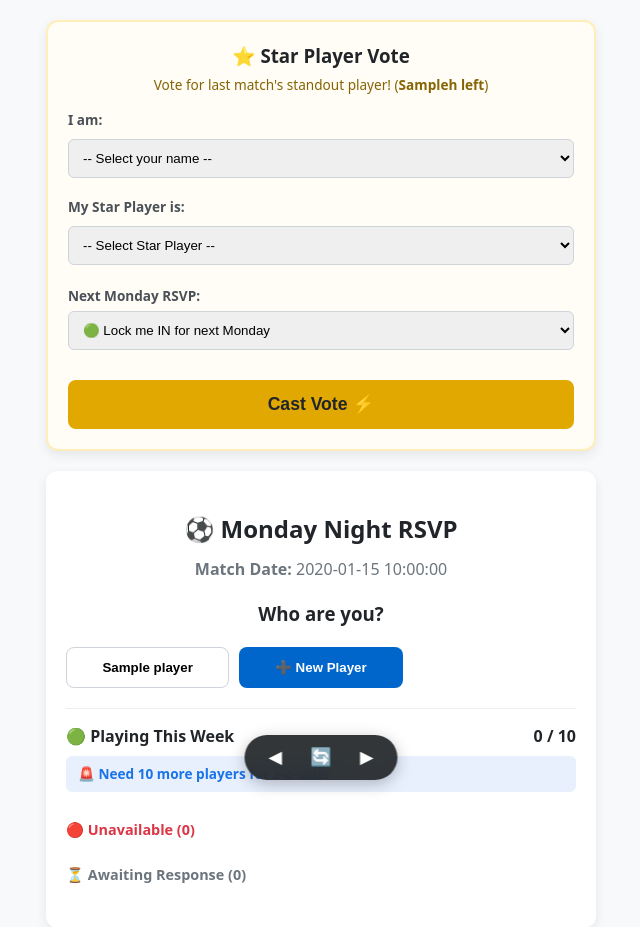
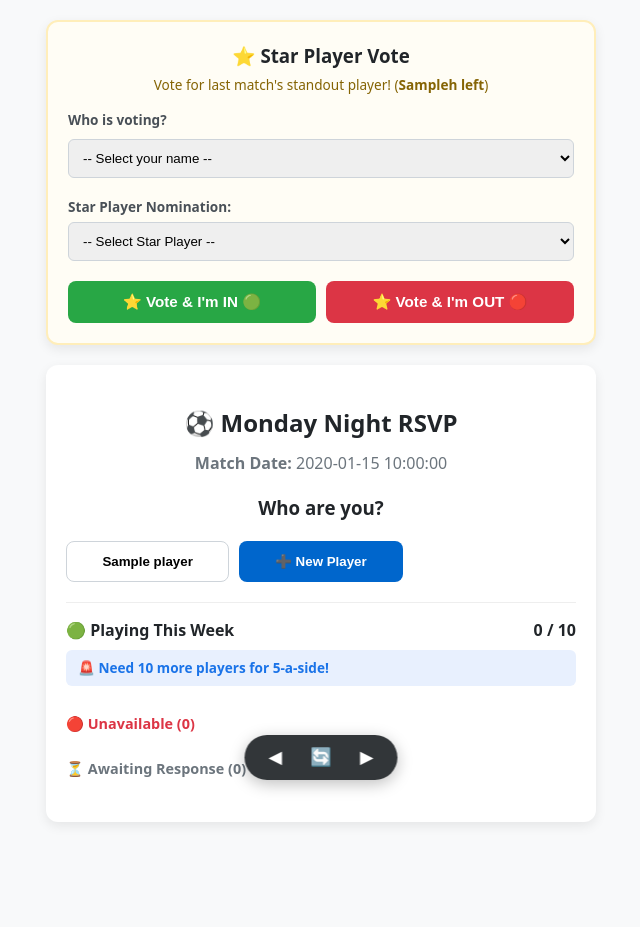
Before and after one commit to SethSinghJenningsKSCLOUD/5aSide-Manager, a Flask app: template templates/rsvp.html in a window 1280 px wide. Shown: the top 927 px of the page, without its empty margins (319-959 px from the left). After the commit the page ends 824 px from the top, so only its background shows below. Run offline with Flask 3, Linux system fonts and the light colour scheme; the template is opened without the code that fills it: most values are stand-ins (such as "Sample title", 1, 10 or a date in 2020).

Commit message:
Add dual-action MVP vote and RSVP buttons

```diff
--- a/app.py
+++ b/app.py
@@ -833,13 +833,19 @@ def vote_mvp():
     next_week_status = request.form.get("next_week_status")
 
     if not match_id or not voter_id or not voted_for_id:
-        flash("⚠️ Please select both your name and your Star Player vote.")
+        flash("⚠️ Please select your name and your Star Player nominee.")
         return redirect(url_for("rsvp_page"))
 
     if str(voter_id) == str(voted_for_id):
         flash("You cannot vote for yourself! 😉")
         return redirect(url_for("rsvp_page"))
 
+    # Strictly require attendance for next week
+    if next_week_status not in ["IN", "OUT"]:
+        flash("⚠️ Please let us know if you are IN or OUT for next week before voting!")
+        return redirect(url_for("rsvp_page"))
+
+    # 1. Record the vote
     try:
         supabase.table("mvp_votes").upsert(
             {
@@ -854,23 +860,21 @@ def vote_mvp():
         flash(f"Vote could not be saved: {e}")
         return redirect(url_for("rsvp_page"))
 
-    if next_week_status in ["IN", "OUT"]:
-        upcoming_date = get_upcoming_monday()
-        try:
-            supabase.table("availability").upsert(
-                {
-                    "player_id": str(voter_id),
-                    "match_date": str(upcoming_date),
-                    "status": next_week_status,
-                    "updated_at": datetime.now().isoformat(),
-                },
-                on_conflict="player_id,match_date",
-            ).execute()
-            flash("⭐ Vote cast & you're locked in for next week! ⚽")
-        except Exception as e:
-            print(f"Error saving RSVP: {e}")
-            flash("Vote recorded! ⭐")
-    else:
+    # 2. Lock in next week's RSVP
+    upcoming_date = get_upcoming_monday()
+    try:
+        supabase.table("availability").upsert(
+            {
+                "player_id": str(voter_id),
+                "match_date": str(upcoming_date),
+                "status": next_week_status,
+                "updated_at": datetime.now().isoformat(),
+            },
+            on_conflict="player_id,match_date",
+        ).execute()
+        flash(f"⭐ Vote cast & you're locked in as {next_week_status} for next Monday! ⚽")
+    except Exception as e:
+        print(f"Error saving RSVP: {e}")
         flash("Vote recorded! ⭐")
 
     return redirect(url_for("rsvp_page"))
--- a/templates/rsvp.html
+++ b/templates/rsvp.html
@@ -107,13 +107,14 @@
         <p style="margin: 0 0 12px 0; font-size: 0.85rem; color: #856404;">
             Vote for last match's standout player! (<strong>{{ poll_hours_left }}h left</strong>)
         </p>
+
         <form action="/vote-mvp" method="POST" id="mvp-poll-form">
             <input type="hidden" name="match_id" value="{{ active_poll_match.id }}">
             <input type="hidden" name="voter_id" id="poll-voter-id">
 
-            <!-- Fallback voter dropdown if not recognized yet -->
+            <!-- Fallback if phone hasn't remembered player yet -->
             <div id="voter-select-wrapper" style="text-align: left; margin-bottom: 8px;">
-                <label style="font-size: 0.85rem; font-weight: bold; color: #495057;">I am:</label>
+                <label style="font-size: 0.85rem; font-weight: bold; color: #495057;">Who is voting?</label>
                 <select id="poll-voter-select" onchange="onPollVoterChange(this.value)">
                     <option value="" disabled selected>-- Select your name --</option>
                     {% for p in players %}
@@ -122,14 +123,15 @@
                 </select>
             </div>
 
-            <!-- Recognized voter badge -->
+            <!-- Recognized voter banner -->
             <div id="voter-recognized-msg" style="display: none; font-size: 0.95rem; font-weight: bold; color: #495057; margin-bottom: 10px; text-align: left;">
                 Voting as: <span id="poll-voter-name" style="color: #0066cc;"></span>
             </div>
 
-            <div style="text-align: left; margin-bottom: 10px;">
-                <label style="font-size: 0.85rem; font-weight: bold; color: #495057;">My Star Player is:</label>
-                <select name="voted_for_id" id="poll-candidate-select" required>
+            <!-- Standout Player Dropdown -->
+            <div style="text-align: left; margin-bottom: 12px;">
+                <label style="font-size: 0.85rem; font-weight: bold; color: #495057;">Star Player Nomination:</label>
+                <select name="voted_for_id" id="poll-candidate-select" required style="margin-top: 4px;">
                     <option value="" disabled selected>-- Select Star Player --</option>
                     {% for att in match_attendees %}
                     <option value="{{ att.id }}">{{ att.name }}</option>
@@ -137,16 +139,15 @@
                 </select>
             </div>
 
-            <div style="text-align: left; margin-bottom: 12px;">
-                <label style="font-size: 0.85rem; font-weight: bold; color: #495057;">Next Monday RSVP:</label>
-                <select name="next_week_status" style="margin-top: 4px;">
-                    <option value="IN" selected>🟢 Lock me IN for next Monday</option>
-                    <option value="OUT">🔴 I'm OUT for next Monday</option>
-                    <option value="">⏳ Just vote (I'll RSVP later)</option>
-                </select>
+            <!-- Dual Action Buttons: RSVP + Vote in One Click -->
+            <div style="display: flex; gap: 10px; margin-top: 10px;">
+                <button type="submit" name="next_week_status" value="IN" class="btn btn-in" style="font-size: 0.95rem; padding: 12px 6px;">
+                    ⭐ Vote & I'm IN 🟢
+                </button>
+                <button type="submit" name="next_week_status" value="OUT" class="btn btn-out" style="font-size: 0.95rem; padding: 12px 6px;">
+                    ⭐ Vote & I'm OUT 🔴
+                </button>
             </div>
-
-            <button type="submit" class="btn btn-gold">Cast Vote ⚡</button>
         </form>
     </div>
     {% endif %}
```
